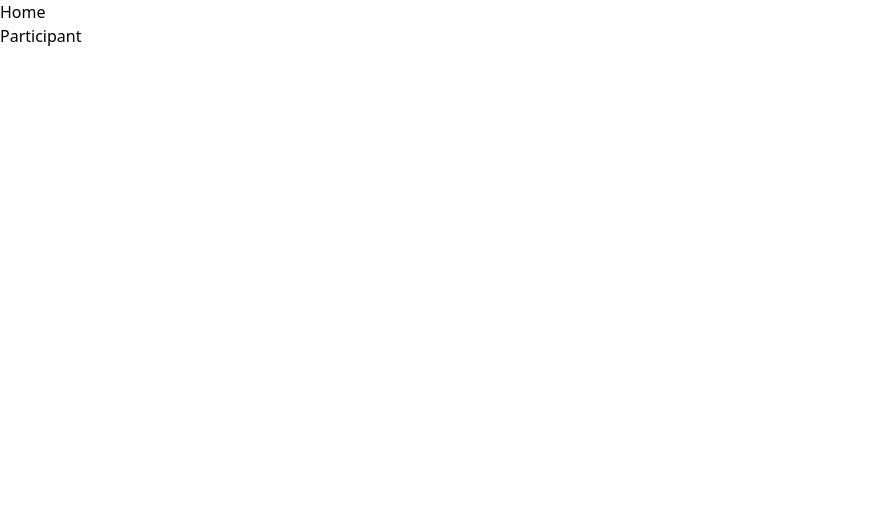
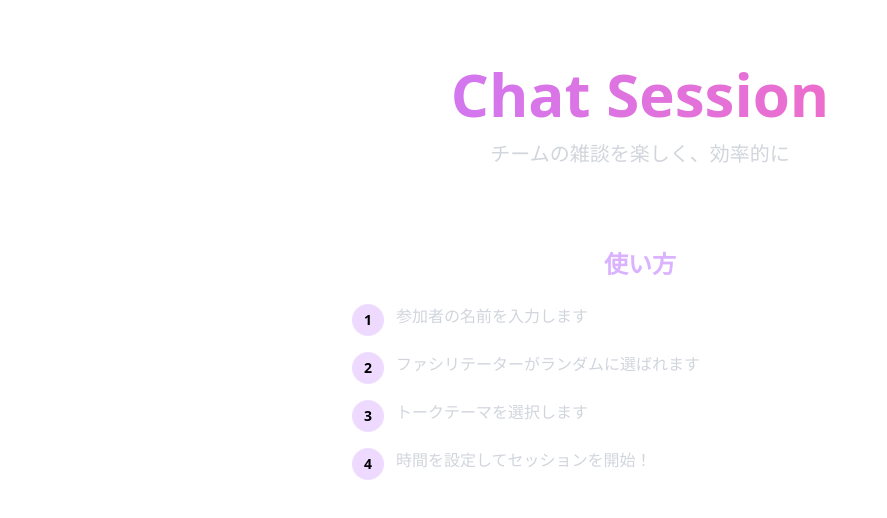
Before and after one commit to rjc-tech/tech-talk-timer, a React (Vite) app in the folder frontend/: page / in a window 1280 px wide. Shown: the top 518 px of the page, without its empty margins (0-887 px from the left). Built offline with nearby package versions, Linux system fonts and the light colour scheme.

Commit message:
[FE-003] TOP画面実装 #14
- TOP画面更新
- ボタン作成

```diff
--- /dev/null
+++ b/frontend/src/components/Button.tsx
@@ -0,0 +1,16 @@
+import { ReactNode } from "react";
+import { Link } from "react-router-dom";
+
+export default function Button({
+  path,
+  children
+}: {
+  path: string;
+  children: ReactNode;
+}) {
+  return (
+    <Link to={path} className="w-full md:w-auto px-8 py-4 gradient-bg text-white font-semibold rounded-xl hover:shadow-lg hover:shadow-purple-500/25 transition-all duration-300 transform hover:scale-105">
+      {children}
+    </Link>
+  );
+}
--- a/frontend/src/pages/Home.tsx
+++ b/frontend/src/pages/Home.tsx
@@ -1,10 +1,40 @@
-import { Link } from "react-router-dom";
+import Button from "@/components/Button";
 
 export default function Home() {
   return (
-    <div>
-      <h1>Home</h1>
-      <Link to="/participant">Participant</Link>
+    <div id="homeScreen" className="screen active">
+      <div className="container mx-auto px-4 py-16 max-w-4xl">
+        <div className="text-center space-y-8">
+          <div className="space-y-4">
+            <h1 className="text-5xl md:text-6xl font-bold bg-clip-text text-transparent bg-gradient-to-r from-purple-400 to-pink-400">
+              Chat Session
+            </h1>
+            <p className="text-xl text-gray-300">チームの雑談を楽しく、効率的に</p>
+          </div>
+          <div className="glass-morphism rounded-2xl p-8 md:p-12 space-y-6 max-w-2xl mx-auto">
+            <h2 className="text-2xl font-semibold text-purple-300">使い方</h2>
+            <div className="space-y-4 text-left">
+              <div className="flex items-start space-x-3">
+                <span className="flex-shrink-0 w-8 h-8 bg-purple-500/20 rounded-full flex items-center justify-center text-sm font-semibold">1</span>
+                <p className="text-gray-300">参加者の名前を入力します</p>
+              </div>
+                <div className="flex items-start space-x-3">
+                  <span className="flex-shrink-0 w-8 h-8 bg-purple-500/20 rounded-full flex items-center justify-center text-sm font-semibold">2</span>
+                  <p className="text-gray-300">ファシリテーターがランダムに選ばれます</p>
+                </div>
+                <div className="flex items-start space-x-3">
+                  <span className="flex-shrink-0 w-8 h-8 bg-purple-500/20 rounded-full flex items-center justify-center text-sm font-semibold">3</span>
+                  <p className="text-gray-300">トークテーマを選択します</p>
+                </div>
+                <div className="flex items-start space-x-3">
+                  <span className="flex-shrink-0 w-8 h-8 bg-purple-500/20 rounded-full flex items-center justify-center text-sm font-semibold">4</span>
+                  <p className="text-gray-300">時間を設定してセッションを開始！</p>
+                </div>
+            </div>
+            <Button path="/participant">はじめる</Button>
+          </div>
+        </div>
+      </div>
     </div>
   );
 }
```
